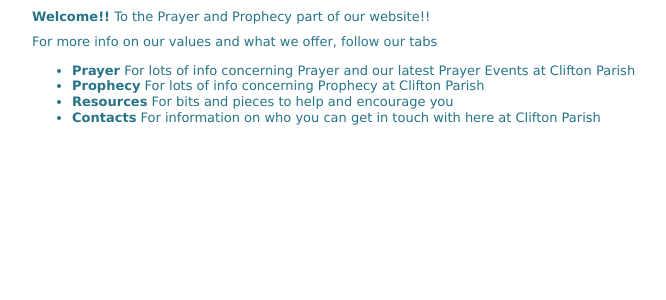
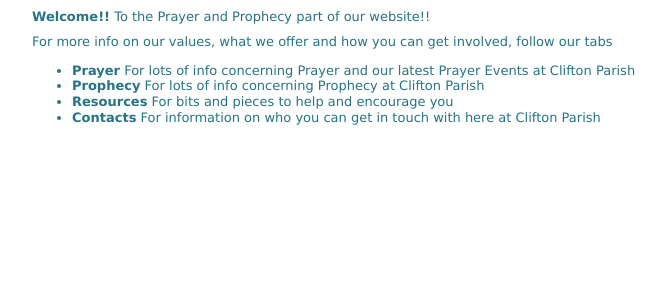
Before and after one commit to griffpatch/CPCYorkPP, a Jekyll site: the page built from pages/landing.md, in a window 1280 px wide. Shown: the top 300 px of the page, without its empty margins (0-666 px from the left). Built offline with Jekyll 4.4.1, drawn with Linux system fonts in a browser that asks for light colours.

Commit message:
Update landing.md

```diff
--- a/pages/landing.md
+++ b/pages/landing.md
@@ -6,7 +6,7 @@
 
 **Welcome!!** To the Prayer and Prophecy part of our website!!
 
-For more info on our values and what we offer, follow our tabs
+For more info on our values, what we offer and how you can get involved, follow our tabs
 
 + **Prayer** For lots of info concerning Prayer and our latest Prayer Events at Clifton Parish
 + **Prophecy** For lots of info concerning Prophecy at Clifton Parish
```
